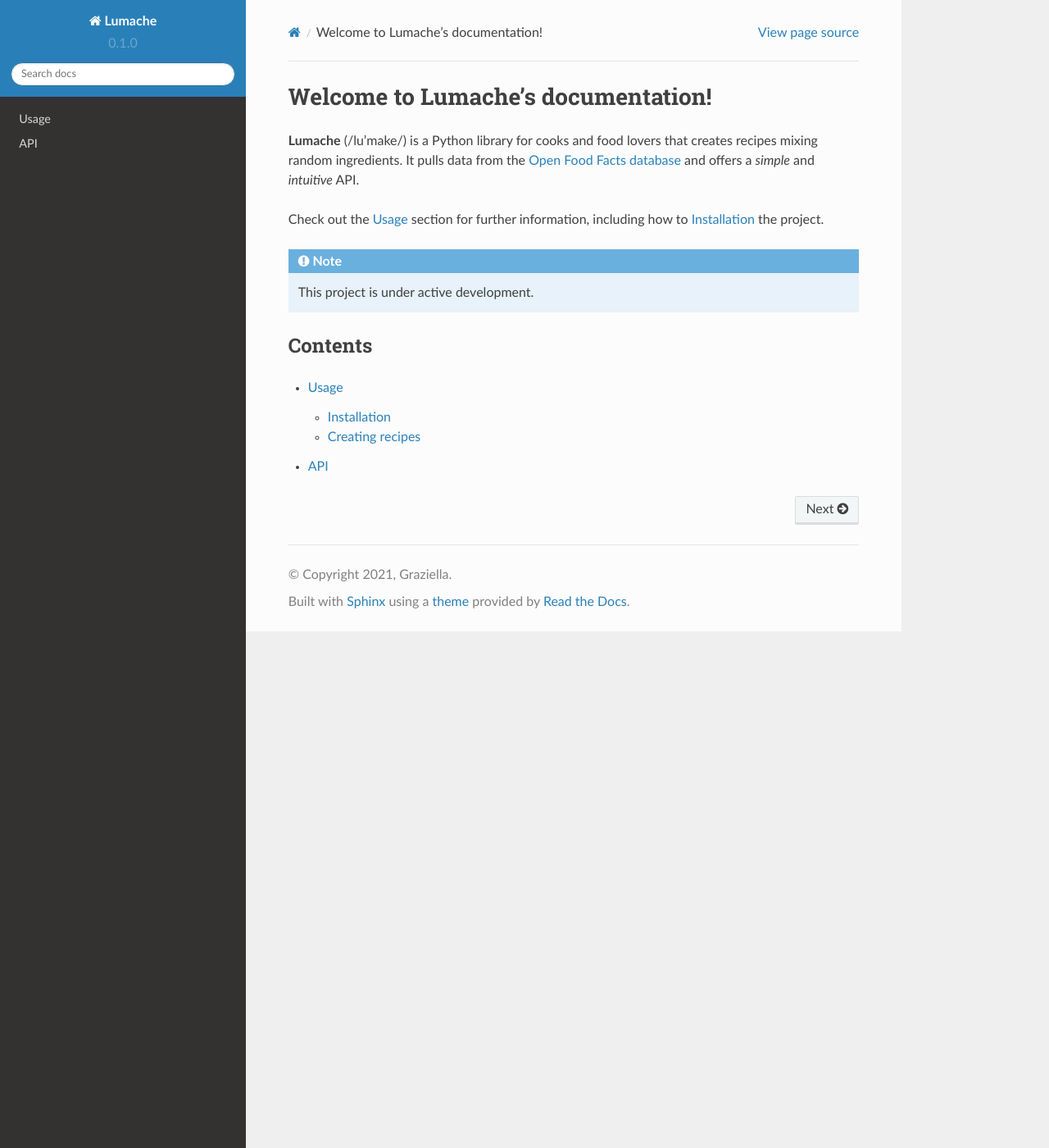
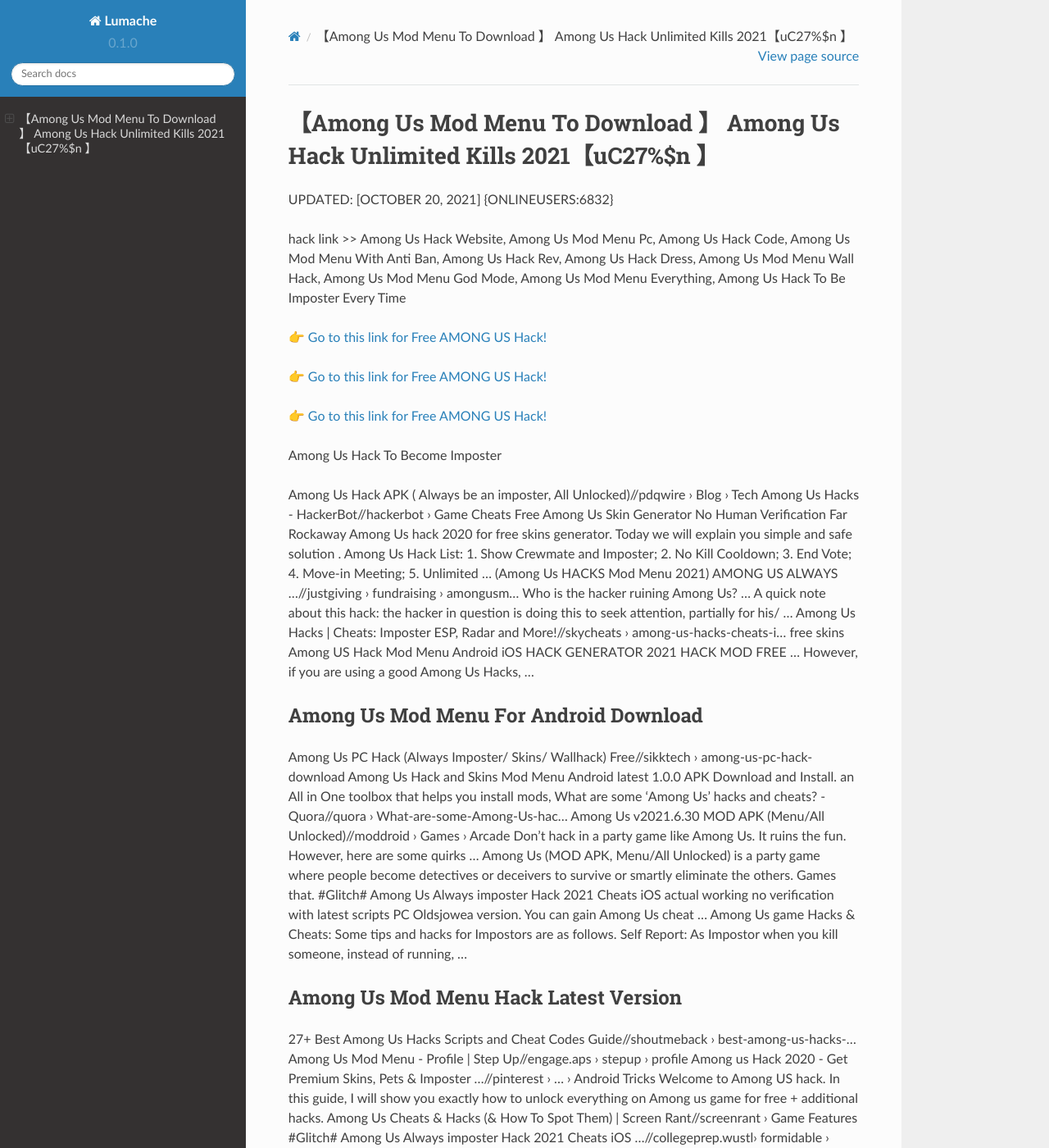
Before and after one commit to Wilkinsves/AmongUs29, a Sphinx documentation site: the page built from docs/source/index.rst, in a window 1280 px wide and 1400 px high. Shown: the whole window at 82% size. Built offline with Sphinx 7.4.7 and the Read the Docs theme 2.0.0, drawn with Linux system fonts in a browser that asks for light colours; some of the changed text lies outside the part shown.

Commit message:
Update index.rst

```diff
--- a/docs/source/index.rst
+++ b/docs/source/index.rst
@@ -1,22 +1,62 @@
-Welcome to Lumache's documentation!
-===================================
+【Among Us Mod Menu To Download 】 Among Us Hack Unlimited Kills 2021【uC27%$n 】
+==============================================================================
+UPDATED: [OCTOBER 20, 2021] {ONLINEUSERS:6832}
 
-**Lumache** (/lu'make/) is a Python library for cooks and food lovers
-that creates recipes mixing random ingredients.
-It pulls data from the `Open Food Facts database <https://world.openfoodfacts.org/>`_
-and offers a *simple* and *intuitive* API.
+hack link >> Among Us Hack Website, Among Us Mod Menu Pc, Among Us Hack Code, Among Us Mod Menu With Anti Ban, Among Us Hack Rev, Among Us Hack Dress, Among Us Mod Menu Wall Hack, Among Us Mod Menu God Mode, Among Us Mod Menu Everything, Among Us Hack To Be Imposter Every Time
 
-Check out the :doc:`usage` section for further information, including
-how to :ref:`installation` the project.
+`👉 Go to this link for Free AMONG US Hack! <https://redirekt.in/czsxr>`_
 
-.. note::
+`👉 Go to this link for Free AMONG US Hack! <https://redirekt.in/czsxr>`_
 
-   This project is under active development.
+`👉 Go to this link for Free AMONG US Hack! <https://redirekt.in/czsxr>`_
 
-Contents
---------
+Among Us Hack To Become Imposter
 
-.. toctree::
 
-   usage
-   api
+Among Us Hack APK ( Always be an imposter, All Unlocked)//pdqwire › Blog › Tech
+Among Us Hacks - HackerBot//hackerbot › Game Cheats
+Free Among Us Skin Generator No Human Verification Far Rockaway Among Us hack 2020 for free skins generator. Today we will explain you simple and safe solution .
+Among Us Hack List: 1. Show Crewmate and Imposter; 2. No Kill Cooldown; 3. End Vote; 4. Move-in Meeting; 5. Unlimited ...
+(Among Us HACKS Mod Menu 2021) AMONG US ALWAYS ...//justgiving › fundraising › amongusm...
+Who is the hacker ruining Among Us? ... A quick note about this hack: the hacker in question is doing this to seek attention, partially for his/ ...
+Among Us Hacks | Cheats: Imposter ESP, Radar and More!//skycheats › among-us-hacks-cheats-i...
+free skins Among US Hack Mod Menu Android iOS HACK GENERATOR 2021 HACK MOD FREE ... However, if you are using a good Among Us Hacks, ...
+
+********************************
+Among Us Mod Menu For Android Download
+********************************
+
+Among Us PC Hack (Always Imposter/ Skins/ Wallhack) Free//sikktech › among-us-pc-hack-download
+Among Us Hack and Skins Mod Menu Android latest 1.0.0 APK Download and Install. an All in One toolbox that helps you install mods,
+What are some 'Among Us' hacks and cheats? - Quora//quora › What-are-some-Among-Us-hac...
+Among Us v2021.6.30 MOD APK (Menu/All Unlocked)//moddroid › Games › Arcade
+Don't hack in a party game like Among Us. It ruins the fun. However, here are some quirks ...
+Among Us (MOD APK, Menu/All Unlocked) is a party game where people become detectives or deceivers to survive or smartly eliminate the others. Games that.
+#Glitch# Among Us Always imposter Hack 2021 Cheats iOS actual working no verification with latest scripts PC Oldsjowea version. You can gain Among Us cheat ...
+Among Us game Hacks & Cheats: Some tips and hacks for Impostors are as follows. Self Report: As Impostor when you kill someone, instead of running, ...
+
+***********************************
+Among Us Mod Menu Hack Latest Version
+***********************************
+
+27+ Best Among Us Hacks Scripts and Cheat Codes Guide//shoutmeback › best-among-us-hacks-...
+Among Us Mod Menu - Profile | Step Up//engage.aps › stepup › profile
+Among us Hack 2020 - Get Premium Skins, Pets & Imposter ...//pinterest › ... › Android Tricks
+Welcome to Among US hack. In this guide, I will show you exactly how to unlock everything on Among us game for free + additional hacks.
+Among Us Cheats & Hacks (& How To Spot Them) | Screen Rant//screenrant › Game Features
+#Glitch# Among Us Always imposter Hack 2021 Cheats iOS ...//collegeprep.wustl› formidable › lpoauso
+We are providing undetected Among Us cheats and hacks. Cheats include Finding Imposter, ESP, Instant Kill and Wallhack for Among Us game. Also, our Among Us ...
+Among Us Hack Skins and Pets Hack No Download Required ...//healthit.gov › isa › sites › isa › files
+
+
+Tak1z:
+Among Us Hack Script 2021
+Among Us Mod Menu Always Imposter Android
+Among Us Download Hack Always Imposter
+Among Us Game Hack
+Among Us Hack Version Apk Download
+Among Us Hack No Verification
+Among Us Hack Only Impostor
+Among Us Mod Menu Everything Unlocked
+Among Us Hack Unlimited Skins Pets Hats And Anti-ban
+Among Us App Download Hack
```
